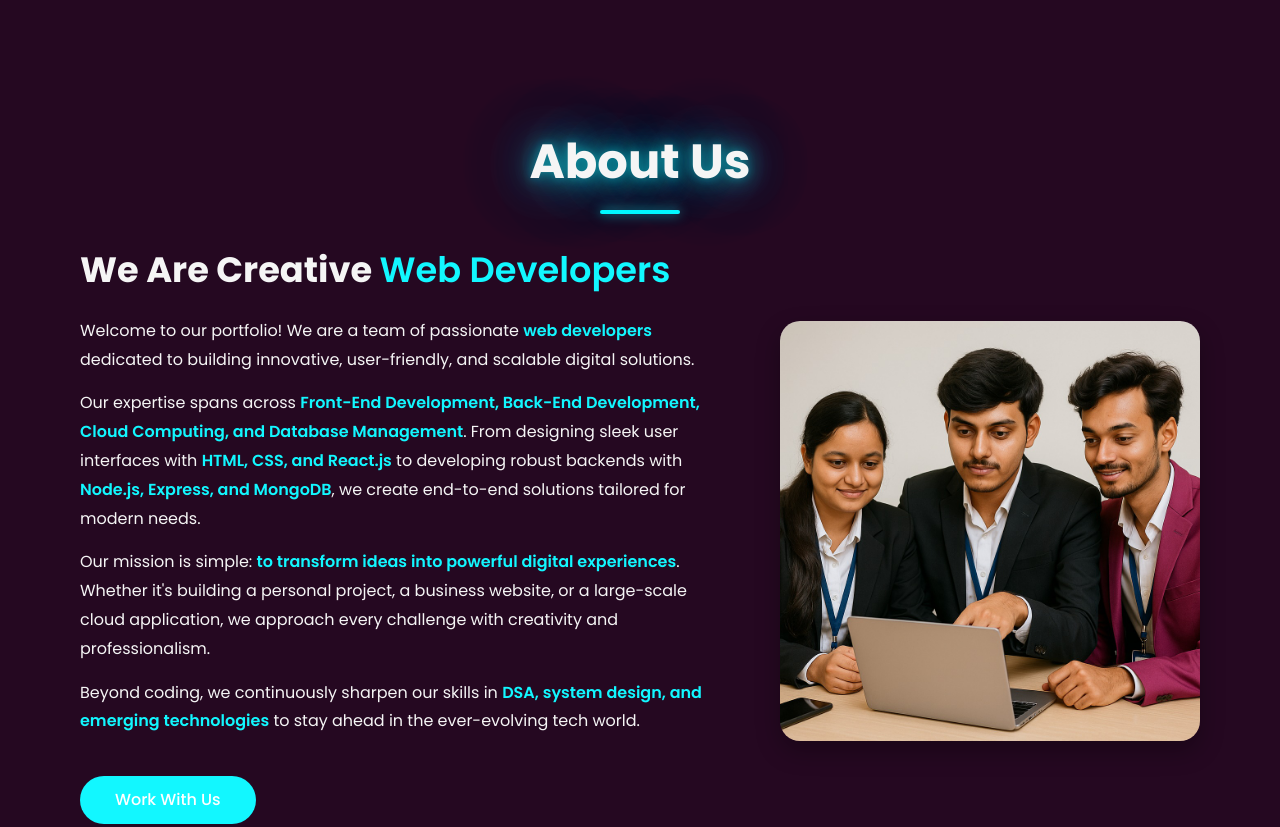
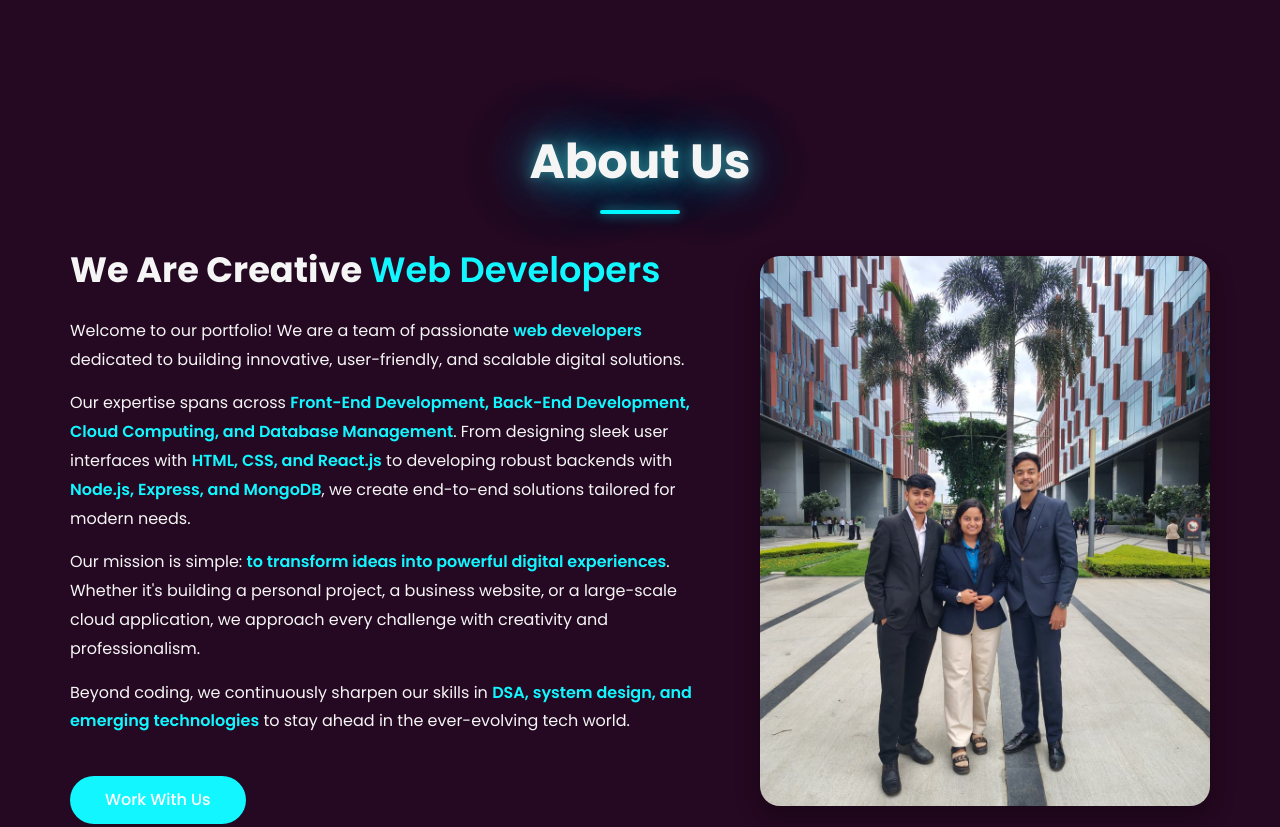
Before and after one commit to Muskan-3/Our-Portfolio, a plain HTML site: page index.html in a window 1280 px wide. Shown: the part 1660-2487 px from the top of the page. Drawn offline with nearby package versions, Linux system fonts and the light colour scheme; a web font is replaced by a local one.

Commit message:
Microsoft Image Added

```diff
--- a/index.html
+++ b/index.html
@@ -97,7 +97,7 @@
         <a href="#contact" class="btn">Work With Us</a>
       </div>
       <div class="about-image">
-        <img src="images/TeamCHatgpt.jpg" alt="Our Team">
+        <img src="images/OurClearImg.jpg" alt="Our Team">
       </div>
     </div>
   </div>
--- a/portfolio.css
+++ b/portfolio.css
@@ -22,8 +22,8 @@
 
   --neon-box-shadow:0 0 .5rem #12f7ff;
   --font-neon-text-shadow:
-    0 0 10px rgba(18,247,255,0.3),
-    0 0 20px rgba(18,247,255,0.3),
+    0 0 10px rgba(99, 216, 220, 0.3),
+    0 0 20px rgba(92, 165, 167, 0.3),
     0 0 30px rgba(18,247,255,0.3),
     0 0 40px rgba(18,247,255,0.3),
     0 0 70px rgba(18,247,255,0.3),
@@ -333,11 +333,14 @@ a.btn:hover::before { inset: 0 0 0 0; }
 }
 
 .about-image img {
-  width: 420px;
-  height: 420px;
+  width: 450px;
+  height: 550px;
   border-radius: 20px;
   object-fit: cover;
   box-shadow: 0 10px 25px rgba(0,0,0,0.3);
+}
+.about-image img:hover{
+   box-shadow: 0 16px 55px rgba(23, 30, 223, 0.3);
 }
 
 .about-text {
```
Also changed, not shown: images/OurClearImg.jpg (added), images/WhatsApp Image 2025-09-06 at 14.51.24_ed5e5704.jpg (added), images/backgroundworldmap.jpg (added).
